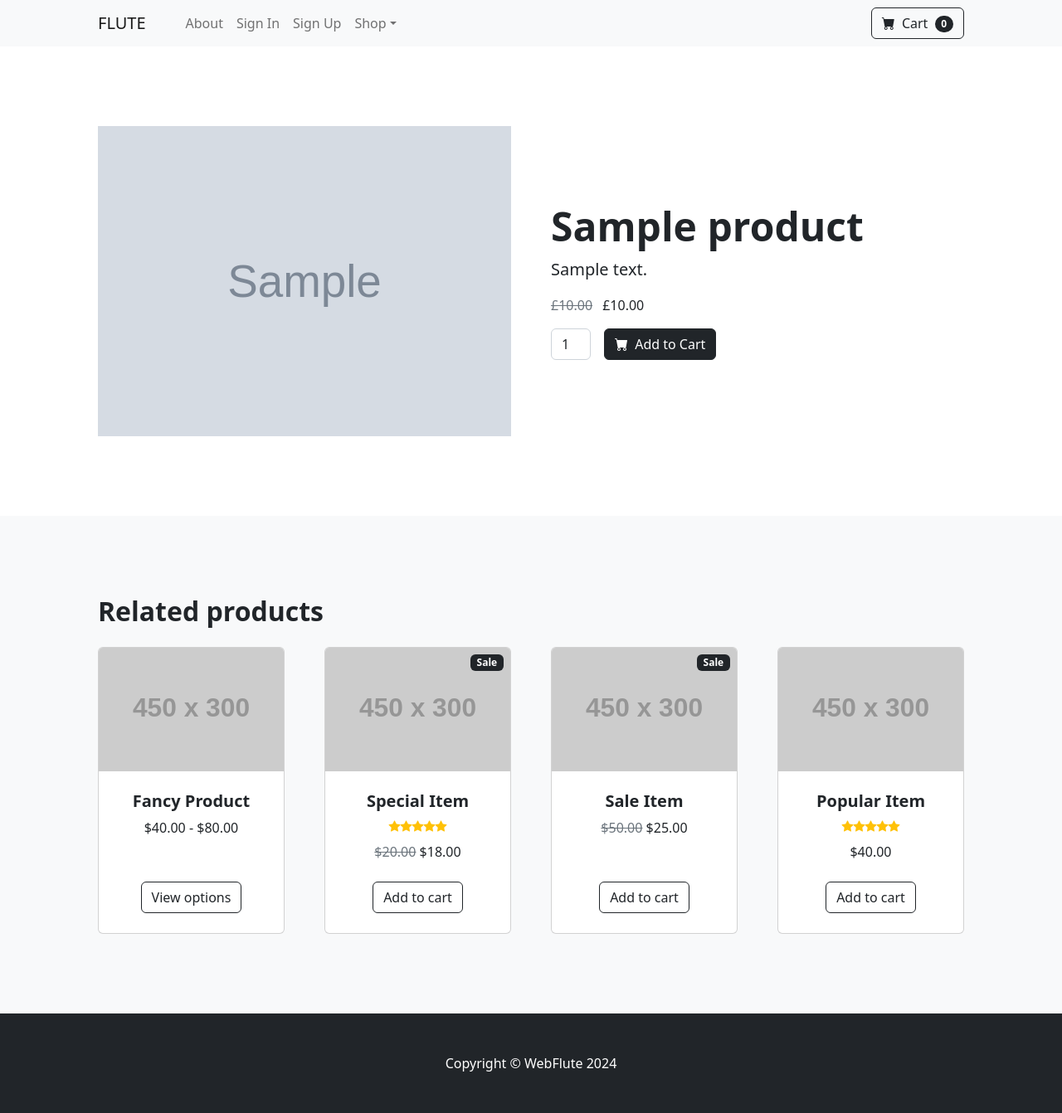
After one commit to Taylor-Carr/Flute, a Django app: page /product/1 in a window 1280 px wide. The commit adds this page. Shown: the whole page at 83% size. Run offline with Django 4.2, Linux system fonts and the light colour scheme; tables that the repository leaves empty hold one stand-in row (values such as "Sample post"); grey boxes marked "Sample" are stand-in pictures; grey boxes labelled with a size stand in for pictures from a placeholder-image service; some libraries are stand-ins or nearby versions.

Commit message:
added product pages and on sale logic to individual product page

```diff
--- a/store/templates/home.html
+++ b/store/templates/home.html
@@ -44,7 +44,7 @@
                             </div>
                             <!-- Product actions-->
                             <div class="card-footer p-4 pt-0 border-top-0 bg-transparent">
-                                <div class="text-center"><a class="btn btn-outline-dark mt-auto" href="#">View options</a></div>
+                                <div class="text-center"><a class="btn btn-outline-dark mt-auto" href="{% url 'product' product.id %}">View Product</a></div>
                             </div>
                         </div>
                     </div>
@@ -65,7 +65,7 @@
                             </div>
                             <!-- Product actions-->
                             <div class="card-footer p-4 pt-0 border-top-0 bg-transparent">
-                                <div class="text-center"><a class="btn btn-outline-dark mt-auto" href="#">View options</a></div>
+                                <div class="text-center"><a class="btn btn-outline-dark mt-auto" href="{% url 'product' product.id %}">View Product</a></div>
                             </div>
                         </div>
                     </div>
--- /dev/null
+++ b/store/templates/product.html
@@ -0,0 +1,148 @@
+{% extends 'base.html' %}
+{% block content %}
+
+  <!-- Product section-->
+<!---Add back button-->
+  <section class="py-5">
+    <div class="container px-4 px-lg-5 my-5">
+        <div class="row gx-4 gx-lg-5 align-items-center">
+            <div class="col-md-6">
+                <img class="card-img-top mb-5 mb-md-0" src="{{ product.image.url }}" alt="Product Image" />
+            </div>
+            <div class="col-md-6">
+                <h1 class="display-5 fw-bolder">{{ product.name }}</h1>
+                <p class="lead">{{ product.description }}</p>
+
+                <div class="d-flex">
+                    {% if product.on_sale %}
+                        <div class="price">
+                            <strike class="text-muted me-2">£{{ product.price }}</strike>
+                            £{{ product.sale_price }}
+                        </div>
+                    {% else %}
+                        <div class="price">£{{ product.price }}</div>
+                    {% endif %}
+                </div>
+
+                <div class="d-flex mt-3">
+                    <input class="form-control me-3" id="inputQuantity" type="number" value="1" style="max-width: 3rem;" />
+                    <button class="btn btn-dark" type="button">
+                        <i class="bi-cart-fill me-1"></i>
+                        Add to Cart
+                    </button>
+                </div>
+            </div>
+        </div>
+    </div>
+
+</section>
+
+
+<!-- Related items section-->
+<section class="py-5 bg-light">
+    <div class="container px-4 px-lg-5 mt-5">
+        <h2 class="fw-bolder mb-4">Related products</h2>
+        <div class="row gx-4 gx-lg-5 row-cols-2 row-cols-md-3 row-cols-xl-4 justify-content-center">
+            <div class="col mb-5">
+                <div class="card h-100">
+                    <!-- Product image-->
+                    <img class="card-img-top" src="https://dummyimage.com/450x300/dee2e6/6c757d.jpg" alt="..." />
+                    <!-- Product details-->
+                    <div class="card-body p-4">
+                        <div class="text-center">
+                            <!-- Product name-->
+                            <h5 class="fw-bolder">Fancy Product</h5>
+                            <!-- Product price-->
+                            $40.00 - $80.00
+                        </div>
+                    </div>
+                    <!-- Product actions-->
+                    <div class="card-footer p-4 pt-0 border-top-0 bg-transparent">
+                        <div class="text-center"><a class="btn btn-outline-dark mt-auto" href="#">View options</a></div>
+                    </div>
+                </div>
+            </div>
+            <div class="col mb-5">
+                <div class="card h-100">
+                    <!-- Sale badge-->
+                    <div class="badge bg-dark text-white position-absolute" style="top: 0.5rem; right: 0.5rem">Sale</div>
+                    <!-- Product image-->
+                    <img class="card-img-top" src="https://dummyimage.com/450x300/dee2e6/6c757d.jpg" alt="..." />
+                    <!-- Product details-->
+                    <div class="card-body p-4">
+                        <div class="text-center">
+                            <!-- Product name-->
+                            <h5 class="fw-bolder">Special Item</h5>
+                            <!-- Product reviews-->
+                            <div class="d-flex justify-content-center small text-warning mb-2">
+                                <div class="bi-star-fill"></div>
+                                <div class="bi-star-fill"></div>
+                                <div class="bi-star-fill"></div>
+                                <div class="bi-star-fill"></div>
+                                <div class="bi-star-fill"></div>
+                            </div>
+                            <!-- Product price-->
+                            <span class="text-muted text-decoration-line-through">$20.00</span>
+                            $18.00
+                        </div>
+                    </div>
+                    <!-- Product actions-->
+                    <div class="card-footer p-4 pt-0 border-top-0 bg-transparent">
+                        <div class="text-center"><a class="btn btn-outline-dark mt-auto" href="#">Add to cart</a></div>
+                    </div>
+                </div>
+            </div>
+            <div class="col mb-5">
+                <div class="card h-100">
+                    <!-- Sale badge-->
+                    <div class="badge bg-dark text-white position-absolute" style="top: 0.5rem; right: 0.5rem">Sale</div>
+                    <!-- Product image-->
+                    <img class="card-img-top" src="https://dummyimage.com/450x300/dee2e6/6c757d.jpg" alt="..." />
+                    <!-- Product details-->
+                    <div class="card-body p-4">
+                        <div class="text-center">
+                            <!-- Product name-->
+                            <h5 class="fw-bolder">Sale Item</h5>
+                            <!-- Product price-->
+                            <span class="text-muted text-decoration-line-through">$50.00</span>
+                            $25.00
+                        </div>
+                    </div>
+                    <!-- Product actions-->
+                    <div class="card-footer p-4 pt-0 border-top-0 bg-transparent">
+                        <div class="text-center"><a class="btn btn-outline-dark mt-auto" href="#">Add to cart</a></div>
+                    </div>
+                </div>
+            </div>
+            <div class="col mb-5">
+                <div class="card h-100">
+                    <!-- Product image-->
+                    <img class="card-img-top" src="https://dummyimage.com/450x300/dee2e6/6c757d.jpg" alt="..." />
+                    <!-- Product details-->
+                    <div class="card-body p-4">
+                        <div class="text-center">
+                            <!-- Product name-->
+                            <h5 class="fw-bolder">Popular Item</h5>
+                            <!-- Product reviews-->
+                            <div class="d-flex justify-content-center small text-warning mb-2">
+                                <div class="bi-star-fill"></div>
+                                <div class="bi-star-fill"></div>
+                                <div class="bi-star-fill"></div>
+                                <div class="bi-star-fill"></div>
+                                <div class="bi-star-fill"></div>
+                            </div>
+                            <!-- Product price-->
+                            $40.00
+                        </div>
+                    </div>
+                    <!-- Product actions-->
+                    <div class="card-footer p-4 pt-0 border-top-0 bg-transparent">
+                        <div class="text-center"><a class="btn btn-outline-dark mt-auto" href="#">Add to cart</a></div>
+                    </div>
+                </div>
+            </div>
+        </div>
+    </div>
+</section>
+
+{% endblock %}
--- a/store/urls.py
+++ b/store/urls.py
@@ -6,4 +6,5 @@ urlpatterns = [
     path('login/', views.login_user, name='login'),
     path('logout/', views.logout_user, name='logout'),
     path('register/', views.register, name='register'),
+    path('product/<int:pk>', views.product, name='product'),
 ]
--- a/store/views.py
+++ b/store/views.py
@@ -7,6 +7,11 @@ from django.contrib.auth.forms import UserCreationForm
 from .forms import SignUpForm
 from django import forms
 from .models import Customer
+
+
+def product(request,pk):
+    product = Product.objects.get(id=pk)
+    return render (request, 'product.html', {'product':product})
 
 
 def home(request):
```
Also changed, not shown: static/index.html (added, +185 -0 lines).
